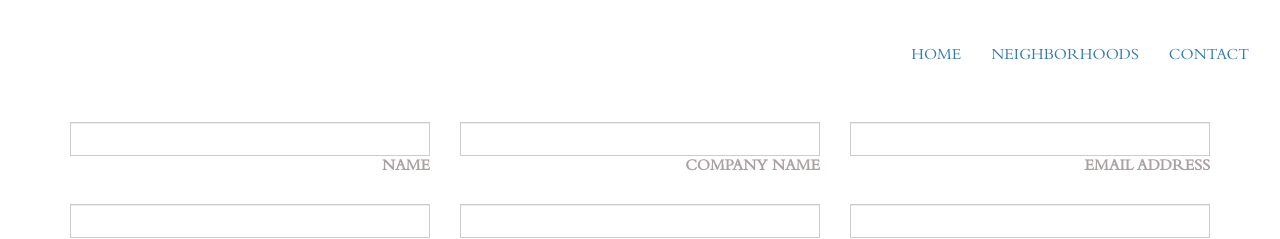
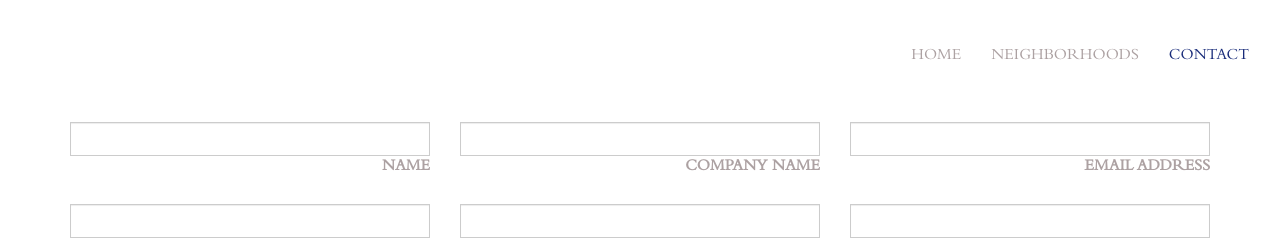
Before and after one commit to LonelyBeastie/ppc, a Jekyll site: the page built from contact.html, in a window 1280 px wide. Shown: the top 239 px of the page. Built offline with Jekyll 4.4.1, drawn with Linux system fonts in a browser that asks for light colours; nearby versions of some CDN libraries.

Commit message:
makes nav color based on link that is current

```diff
--- a/_includes/navigation.html
+++ b/_includes/navigation.html
@@ -12,8 +12,8 @@
     <div class="collapse navbar-collapse" id="navbar">
       <ul class="nav navbar-nav navbar-right">
         <li><a href="index.html">HOME</a></li>
-        <li><a href="neighborhoods.html">NEIGHBORHOODS</a></li>
-        <li><a href="contact.html">CONTACT</a></li>
+        <li><a href="neighborhoods.html" class="{% if page.page_name == 'neighborhoods' %}current{% endif %}">NEIGHBORHOODS</a></li>
+        <li><a href="contact.html" class="{% if page.page_name == 'contact' %}current{% endif %}">CONTACT</a></li>
       </ul>
     </div><!-- /.navbar-collapse -->
   </div><!-- /.container-fluid -->
--- a/contact.html
+++ b/contact.html
@@ -1,5 +1,6 @@
 ---
 layout: notfluid
+page_name: contact
 ---
 
 <form>
--- a/css/ppc.css
+++ b/css/ppc.css
@@ -15,8 +15,15 @@ body{
   margin-top: 30px;
   margin-bottom: 10px;
 }
+.navbar-toggle {
+  background-color: rgba(172, 161, 162, 1);
+  /*border-color: black;*/
+}
+.current{
+
+}
 .hamburger{
-  color: white;
+
   /*z-index: 1;*/
   position: absolute;
   right: 40px;
@@ -25,8 +32,9 @@ body{
 .nav>li>a:focus, .nav>li>a:hover {
     background-color: inherit;
 }
+ul li a{ color: rgba(172, 161, 162, 1); }
+ul li a.current{ color: rgba(25, 44, 122, 1); }
 .ppc_logo{
-
   background-image: url('../img/carousel/Home%20Page%201st%20page.png');
   background-size: cover;
   background-repeat: no-repeat;
--- a/neighborhoods.html
+++ b/neighborhoods.html
@@ -1,5 +1,6 @@
 ---
 layout: default
+page_name: neighborhoods
 ---
 
 <div class="row">
```
